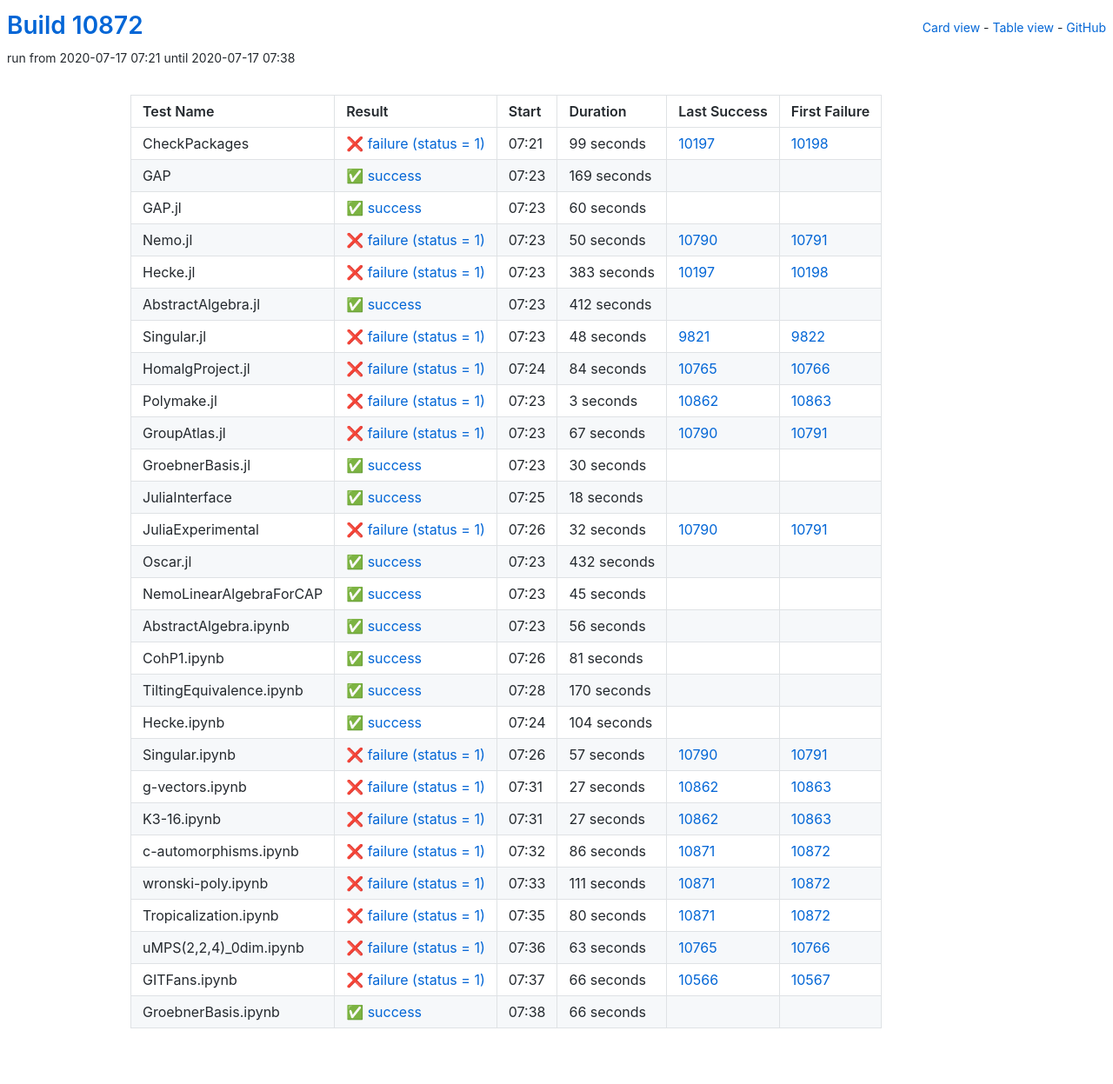
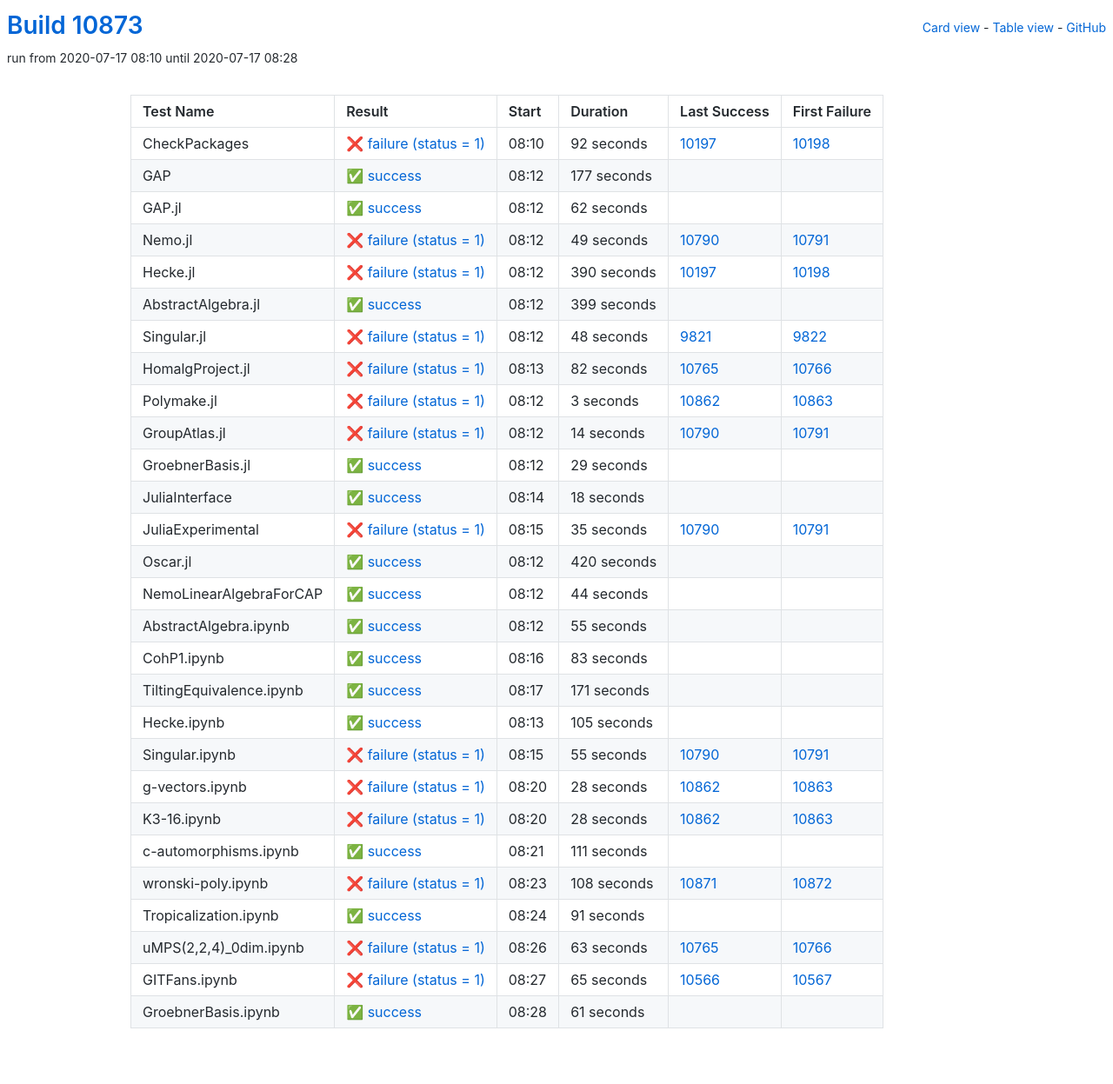
Before and after one commit to oscar-system/oscar-ci-status, a Jekyll site: the page built from table.html, in a window 1280 px wide. Shown: the whole page at 87% size. Built offline with Jekyll 4.4.1, drawn with Linux system fonts in a browser that asks for light colours.

Commit message:
Build #10873

```diff
--- a/_data/ci.yml
+++ b/_data/ci.yml
@@ -1,6 +1,6 @@
 ---
-build: 10872
-build_url: https://oscarci.mathematik.uni-kl.de/job/oscar/10872/
+build: 10873
+build_url: https://oscarci.mathematik.uni-kl.de/job/oscar/10873/
 job: oscar
 organization: oscar-system
 repo: oscar-ci-status
@@ -8,80 +8,80 @@
 tests:
 - name: CheckPackages
   id: checkpackages
-  log: https://oscarci.mathematik.uni-kl.de/job/oscar/10872/artifact/logs/build-10872/CheckPackages.log
-  start: 2020-07-17 07:21
+  log: https://oscarci.mathematik.uni-kl.de/job/oscar/10873/artifact/logs/build-10873/CheckPackages.log
+  start: 2020-07-17 08:10
   success: false
   exitcode: 1
   status: failure
-  duration: 99
+  duration: 92
   last_success: 10197
   last_success_url: https://oscarci.mathematik.uni-kl.de/job/oscar/10197/
   first_failure: 10198
   first_failure_url: https://oscarci.mathematik.uni-kl.de/job/oscar/10198/
 - name: GAP
   id: gap
-  log: https://oscarci.mathematik.uni-kl.de/job/oscar/10872/artifact/logs/build-10872/GAP.log
-  start: 2020-07-17 07:23
+  log: https://oscarci.mathematik.uni-kl.de/job/oscar/10873/artifact/logs/build-10873/GAP.log
+  start: 2020-07-17 08:12
   success: true
   exitcode: 0
   status: success
-  duration: 169
+  duration: 177
   last_success: false
   last_success_url:
   first_failure: false
   first_failure_url:
 - name: GAP.jl
   id: gap-jl
-  log: https://oscarci.mathematik.uni-kl.de/job/oscar/10872/artifact/logs/build-10872/GAP.jl.log
-  start: 2020-07-17 07:23
+  log: https://oscarci.mathematik.uni-kl.de/job/oscar/10873/artifact/logs/build-10873/GAP.jl.log
+  start: 2020-07-17 08:12
   success: true
   exitcode: 0
   status: success
-  duration: 60
+  duration: 62
   last_success: false
   last_success_url:
   first_failure: false
   first_failure_url:
 - name: Nemo.jl
   id: nemo-jl
-  log: https://oscarci.mathematik.uni-kl.de/job/oscar/10872/artifact/logs/build-10872/Nemo.jl.log
-  start: 2020-07-17 07:23
+  log: https://oscarci.mathematik.uni-kl.de/job/oscar/10873/artifact/logs/build-10873/Nemo.jl.log
+  start: 2020-07-17 08:12
   success: false
   exitcode: 1
   status: failure
-  duration: 50
+  duration: 49
   last_success: 10790
   last_success_url: https://oscarci.mathematik.uni-kl.de/job/oscar/10790/
   first_failure: 10791
   first_failure_url: https://oscarci.mathematik.uni-kl.de/job/oscar/10791/
 - name: Hecke.jl
   id: hecke-jl
-  log: https://oscarci.mathematik.uni-kl.de/job/oscar/10872/artifact/logs/build-10872/Hecke.jl.log
-  start: 2020-07-17 07:23
+  log: https://oscarci.mathematik.uni-kl.de/job/oscar/10873/artifact/logs/build-10873/Hecke.jl.log
+  start: 2020-07-17 08:12
   success: false
   exitcode: 1
   status: failure
-  duration: 383
+  duration: 390
   last_success: 10197
   last_success_url: https://oscarci.mathematik.uni-kl.de/job/oscar/10197/
   first_failure: 10198
   first_failure_url: https://oscarci.mathematik.uni-kl.de/job/oscar/10198/
 - name: AbstractAlgebra.jl
   id: abstractalgebra-jl
-  log: https://oscarci.mathematik.uni-kl.de/job/oscar/10872/artifact/logs/build-10872/AbstractAlgebra.jl.log
-  start: 2020-07-17 07:23
+  log: https://oscarci.mathematik.uni-kl.de/job/oscar/10873/artifact/logs/build-10873/AbstractAlgebra.jl.log
+  start: 2020-07-17 08:12
   success: true
   exitcode: 0
   status: success
-  duration: 412
+  duration: 399
   last_success: false
   last_success_url:
   first_failure: false
   first_failure_url:
 - name: Singular.jl
   id: singular-jl
-  log: https://oscarci.mathematik.uni-kl.de/job/oscar/10872/artifact/logs/build-10872/Singular.jl.log
-  start: 2020-07-17 07:23
+  log: https://oscarci.mathematik.uni-kl.de/job/oscar/10873/artifact/logs/build-10873/Singular.jl.log
+  start: 2020-07-17 08:12
   success: false
   exitcode: 1
   status: failure
@@ -92,20 +92,20 @@
   first_failure_url: https://oscarci.mathematik.uni-kl.de/job/oscar/9822/
 - name: HomalgProject.jl
   id: homalgproject-jl
-  log: https://oscarci.mathematik.uni-kl.de/job/oscar/10872/artifact/logs/build-10872/HomalgProject.jl.log
-  start: 2020-07-17 07:24
+  log: https://oscarci.mathematik.uni-kl.de/job/oscar/10873/artifact/logs/build-10873/HomalgProject.jl.log
+  start: 2020-07-17 08:13
   success: false
   exitcode: 1
   status: failure
-  duration: 84
+  duration: 82
   last_success: 10765
   last_success_url: https://oscarci.mathematik.uni-kl.de/job/oscar/10765/
   first_failure: 10766
   first_failure_url: https://oscarci.mathematik.uni-kl.de/job/oscar/10766/
 - name: Polymake.jl
   id: polymake-jl
-  log: https://oscarci.mathematik.uni-kl.de/job/oscar/10872/artifact/logs/build-10872/Polymake.jl.log
-  start: 2020-07-17 07:23
+  log: https://oscarci.mathematik.uni-kl.de/job/oscar/10873/artifact/logs/build-10873/Polymake.jl.log
+  start: 2020-07-17 08:12
   success: false
   exitcode: 1
   status: failure
@@ -116,32 +116,32 @@
   first_failure_url: https://oscarci.mathematik.uni-kl.de/job/oscar/10863/
 - name: GroupAtlas.jl
   id: groupatlas-jl
-  log: https://oscarci.mathematik.uni-kl.de/job/oscar/10872/artifact/logs/build-10872/GroupAtlas.jl.log
-  start: 2020-07-17 07:23
+  log: https://oscarci.mathematik.uni-kl.de/job/oscar/10873/artifact/logs/build-10873/GroupAtlas.jl.log
+  start: 2020-07-17 08:12
   success: false
   exitcode: 1
   status: failure
-  duration: 67
+  duration: 14
   last_success: 10790
   last_success_url: https://oscarci.mathematik.uni-kl.de/job/oscar/10790/
   first_failure: 10791
   first_failure_url: https://oscarci.mathematik.uni-kl.de/job/oscar/10791/
 - name: GroebnerBasis.jl
   id: groebnerbasis-jl
-  log: https://oscarci.mathematik.uni-kl.de/job/oscar/10872/artifact/logs/build-10872/GroebnerBasis.jl.log
-  start: 2020-07-17 07:23
+  log: https://oscarci.mathematik.uni-kl.de/job/oscar/10873/artifact/logs/build-10873/GroebnerBasis.jl.log
+  start: 2020-07-17 08:12
   success: true
   exitcode: 0
   status: success
-  duration: 30
+  duration: 29
   last_success: false
   last_success_url:
   first_failure: false
   first_failure_url:
 - name: JuliaInterface
   id: juliainterface
-  log: https://oscarci.mathematik.uni-kl.de/job/oscar/10872/artifact/logs/build-10872/JuliaInterface.log
-  start: 2020-07-17 07:25
+  log: https://oscarci.mathematik.uni-kl.de/job/oscar/10873/artifact/logs/build-10873/JuliaInterface.log
+  start: 2020-07-17 08:14
   success: true
   exitcode: 0
   status: success
@@ -152,164 +152,164 @@
   first_failure_url:
 - name: JuliaExperimental
   id: juliaexperimental
-  log: https://oscarci.mathematik.uni-kl.de/job/oscar/10872/artifact/logs/build-10872/JuliaExperimental.log
-  start: 2020-07-17 07:26
+  log: https://oscarci.mathematik.uni-kl.de/job/oscar/10873/artifact/logs/build-10873/JuliaExperimental.log
+  start: 2020-07-17 08:15
   success: false
   exitcode: 1
   status: failure
-  duration: 32
+  duration: 35
   last_success: 10790
   last_success_url: https://oscarci.mathematik.uni-kl.de/job/oscar/10790/
   first_failure: 10791
   first_failure_url: https://oscarci.mathematik.uni-kl.de/job/oscar/10791/
 - name: Oscar.jl
   id: oscar-jl
-  log: https://oscarci.mathematik.uni-kl.de/job/oscar/10872/artifact/logs/build-10872/Oscar.jl.log
-  start: 2020-07-17 07:23
+  log: https://oscarci.mathematik.uni-kl.de/job/oscar/10873/artifact/logs/build-10873/Oscar.jl.log
+  start: 2020-07-17 08:12
   success: true
   exitcode: 0
   status: success
-  duration: 432
+  duration: 420
   last_success: false
   last_success_url:
   first_failure: false
   first_failure_url:
 - name: NemoLinearAlgebraForCAP
   id: nemolinearalgebraforcap
-  log: https://oscarci.mathematik.uni-kl.de/job/oscar/10872/artifact/logs/build-10872/NemoLinearAlgebraForCAP.log
-  start: 2020-07-17 07:23
+  log: https://oscarci.mathematik.uni-kl.de/job/oscar/10873/artifact/logs/build-10873/NemoLinearAlgebraForCAP.log
+  start: 2020-07-17 08:12
   success: true
   exitcode: 0
   status: success
-  duration: 45
+  duration: 44
   last_success: false
   last_success_url:
   first_failure: false
   first_failure_url:
 - name: AbstractAlgebra.ipynb
   id: abstractalgebra-ipynb
-  log: https://oscarci.mathematik.uni-kl.de/job/oscar/10872/artifact/logs/build-10872/AbstractAlgebra.ipynb.log
-  start: 2020-07-17 07:23
+  log: https://oscarci.mathematik.uni-kl.de/job/oscar/10873/artifact/logs/build-10873/AbstractAlgebra.ipynb.log
+  start: 2020-07-17 08:12
   success: true
   exitcode: 0
   status: success
-  duration: 56
+  duration: 55
   last_success: false
   last_success_url:
   first_failure: false
   first_failure_url:
 - name: CohP1.ipynb
   id: cohp1-ipynb
-  log: https://oscarci.mathematik.uni-kl.de/job/oscar/10872/artifact/logs/build-10872/CohP1.ipynb.log
-  start: 2020-07-17 07:26
+  log: https://oscarci.mathematik.uni-kl.de/job/oscar/10873/artifact/logs/build-10873/CohP1.ipynb.log
+  start: 2020-07-17 08:16
   success: true
   exitcode: 0
   status: success
-  duration: 81
+  duration: 83
   last_success: false
   last_success_url:
   first_failure: false
   first_failure_url:
 - name: TiltingEquivalence.ipynb
   id: tiltingequivalence-ipynb
-  log: https://oscarci.mathematik.uni-kl.de/job/oscar/10872/artifact/logs/build-10872/TiltingEquivalence.ipynb.log
-  start: 2020-07-17 07:28
+  log: https://oscarci.mathematik.uni-kl.de/job/oscar/10873/artifact/logs/build-10873/TiltingEquivalence.ipynb.log
+  start: 2020-07-17 08:17
   success: true
   exitcode: 0
   status: success
-  duration: 170
+  duration: 171
   last_success: false
   last_success_url:
   first_failure: false
   first_failure_url:
 - name: Hecke.ipynb
   id: hecke-ipynb
-  log: https://oscarci.mathematik.uni-kl.de/job/oscar/10872/artifact/logs/build-10872/Hecke.ipynb.log
-  start: 2020-07-17 07:24
+  log: https://oscarci.mathematik.uni-kl.de/job/oscar/10873/artifact/logs/build-10873/Hecke.ipynb.log
+  start: 2020-07-17 08:13
   success: true
   exitcode: 0
   status: success
-  duration: 104
+  duration: 105
   last_success: false
   last_success_url:
   first_failure: false
   first_failure_url:
 - name: Singular.ipynb
   id: singular-ipynb
-  log: https://oscarci.mathematik.uni-kl.de/job/oscar/10872/artifact/logs/build-10872/Singular.ipynb.log
-  start: 2020-07-17 07:26
+  log: https://oscarci.mathematik.uni-kl.de/job/oscar/10873/artifact/logs/build-10873/Singular.ipynb.log
+  start: 2020-07-17 08:15
   success: false
   exitcode: 1
   status: failure
-  duration: 57
+  duration: 55
   last_success: 10790
   last_success_url: https://oscarci.mathematik.uni-kl.de/job/oscar/10790/
   first_failure: 10791
   first_failure_url: https://oscarci.mathematik.uni-kl.de/job/oscar/10791/
 - name: g-vectors.ipynb
   id: g-vectors-ipynb
-  log: https://oscarci.mathematik.uni-kl.de/job/oscar/10872/artifact/logs/build-10872/g-vectors.ipynb.log
-  start: 2020-07-17 07:31
+  log: https://oscarci.mathematik.uni-kl.de/job/oscar/10873/artifact/logs/build-10873/g-vectors.ipynb.log
+  start: 2020-07-17 08:20
   success: false
   exitcode: 1
   status: failure
-  duration: 27
+  duration: 28
   last_success: 10862
   last_success_url: https://oscarci.mathematik.uni-kl.de/job/oscar/10862/
   first_failure: 10863
   first_failure_url: https://oscarci.mathematik.uni-kl.de/job/oscar/10863/
 - name: K3-16.ipynb
   id: k3-16-ipynb
-  log: https://oscarci.mathematik.uni-kl.de/job/oscar/10872/artifact/logs/build-10872/K3-16.ipynb.log
-  start: 2020-07-17 07:31
+  log: https://oscarci.mathematik.uni-kl.de/job/oscar/10873/artifact/logs/build-10873/K3-16.ipynb.log
+  start: 2020-07-17 08:20
   success: false
   exitcode: 1
   status: failure
-  duration: 27
+  duration: 28
   last_success: 10862
   last_success_url: https://oscarci.mathematik.uni-kl.de/job/oscar/10862/
   first_failure: 10863
   first_failure_url: https://oscarci.mathematik.uni-kl.de/job/oscar/10863/
 - name: c-automorphisms.ipynb
   id: c-automorphisms-ipynb
-  log: https://oscarci.mathematik.uni-kl.de/job/oscar/10872/artifact/logs/build-10872/c-automorphisms.ipynb.log
-  start: 2020-07-17 07:32
+  log: https://oscarci.mathematik.uni-kl.de/job/oscar/10873/artifact/logs/build-10873/c-automorphisms.ipynb.log
+  start: 2020-07-17 08:21
+  success: true
+  exitcode: 0
+  status: success
+  duration: 111
+  last_success: false
+  last_success_url:
+  first_failure: false
+  first_failure_url:
+- name: wronski-poly.ipynb
+  id: wronski-poly-ipynb
+  log: https://oscarci.mathematik.uni-kl.de/job/oscar/10873/artifact/logs/build-10873/wronski-poly.ipynb.log
+  start: 2020-07-17 08:23
   success: false
   exitcode: 1
   status: failure
-  duration: 86
-  last_success: 10871
-  last_success_url: https://oscarci.mathematik.uni-kl.de/job/oscar/10871/
-  first_failure: 10872
-  first_failure_url: https://oscarci.mathematik.uni-kl.de/job/oscar/10872/
-- name: wronski-poly.ipynb
-  id: wronski-poly-ipynb
-  log: https://oscarci.mathematik.uni-kl.de/job/oscar/10872/artifact/logs/build-10872/wronski-poly.ipynb.log
-  start: 2020-07-17 07:33
-  success: false
-  exitcode: 1
-  status: failure
-  duration: 111
+  duration: 108
   last_success: 10871
   last_success_url: https://oscarci.mathematik.uni-kl.de/job/oscar/10871/
   first_failure: 10872
   first_failure_url: https://oscarci.mathematik.uni-kl.de/job/oscar/10872/
 - name: Tropicalization.ipynb
   id: tropicalization-ipynb
-  log: https://oscarci.mathematik.uni-kl.de/job/oscar/10872/artifact/logs/build-10872/Tropicalization.ipynb.log
-  start: 2020-07-17 07:35
-  success: false
-  exitcode: 1
-  status: failure
-  duration: 80
-  last_success: 10871
-  last_success_url: https://oscarci.mathematik.uni-kl.de/job/oscar/10871/
-  first_failure: 10872
-  first_failure_url: https://oscarci.mathematik.uni-kl.de/job/oscar/10872/
+  log: https://oscarci.mathematik.uni-kl.de/job/oscar/10873/artifact/logs/build-10873/Tropicalization.ipynb.log
+  start: 2020-07-17 08:24
+  success: true
+  exitcode: 0
+  status: success
+  duration: 91
+  last_success: false
+  last_success_url:
+  first_failure: false
+  first_failure_url:
 - name: uMPS(2,2,4)_0dim.ipynb
   id: umps-2-2-4-0dim-ipynb
-  log: https://oscarci.mathematik.uni-kl.de/job/oscar/10872/artifact/logs/build-10872/uMPS-2-2-4-_0dim.ipynb.log
-  start: 2020-07-17 07:36
+  log: https://oscarci.mathematik.uni-kl.de/job/oscar/10873/artifact/logs/build-10873/uMPS-2-2-4-_0dim.ipynb.log
+  start: 2020-07-17 08:26
   success: false
   exitcode: 1
   status: failure
@@ -320,24 +320,24 @@
   first_failure_url: https://oscarci.mathematik.uni-kl.de/job/oscar/10766/
 - name: GITFans.ipynb
   id: gitfans-ipynb
-  log: https://oscarci.mathematik.uni-kl.de/job/oscar/10872/artifact/logs/build-10872/GITFans.ipynb.log
-  start: 2020-07-17 07:37
+  log: https://oscarci.mathematik.uni-kl.de/job/oscar/10873/artifact/logs/build-10873/GITFans.ipynb.log
+  start: 2020-07-17 08:27
   success: false
   exitcode: 1
   status: failure
-  duration: 66
+  duration: 65
   last_success: 10566
   last_success_url: https://oscarci.mathematik.uni-kl.de/job/oscar/10566/
   first_failure: 10567
   first_failure_url: https://oscarci.mathematik.uni-kl.de/job/oscar/10567/
 - name: GroebnerBasis.ipynb
   id: groebnerbasis-ipynb
-  log: https://oscarci.mathematik.uni-kl.de/job/oscar/10872/artifact/logs/build-10872/GroebnerBasis.ipynb.log
-  start: 2020-07-17 07:38
+  log: https://oscarci.mathematik.uni-kl.de/job/oscar/10873/artifact/logs/build-10873/GroebnerBasis.ipynb.log
+  start: 2020-07-17 08:28
   success: true
   exitcode: 0
   status: success
-  duration: 66
+  duration: 61
   last_success: false
   last_success_url:
   first_failure: false
```
Also changed, not shown: README.md.
